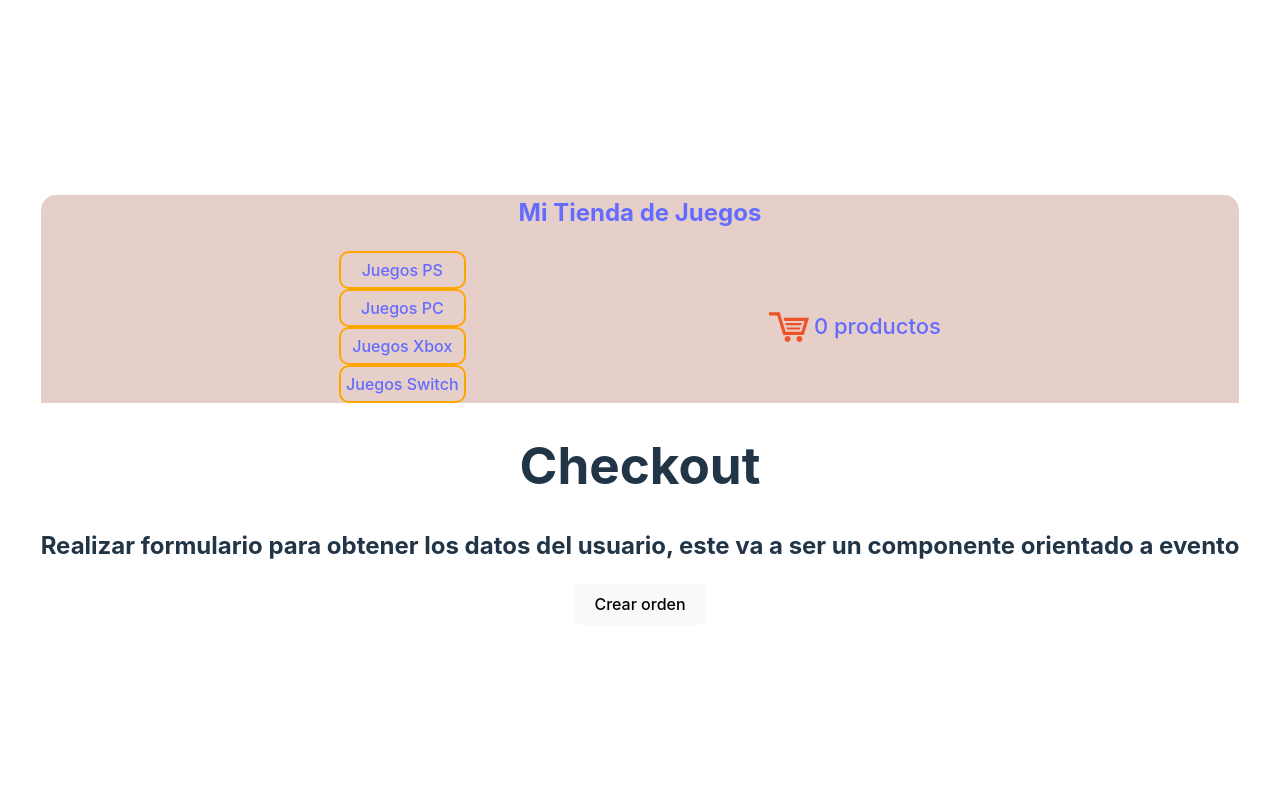
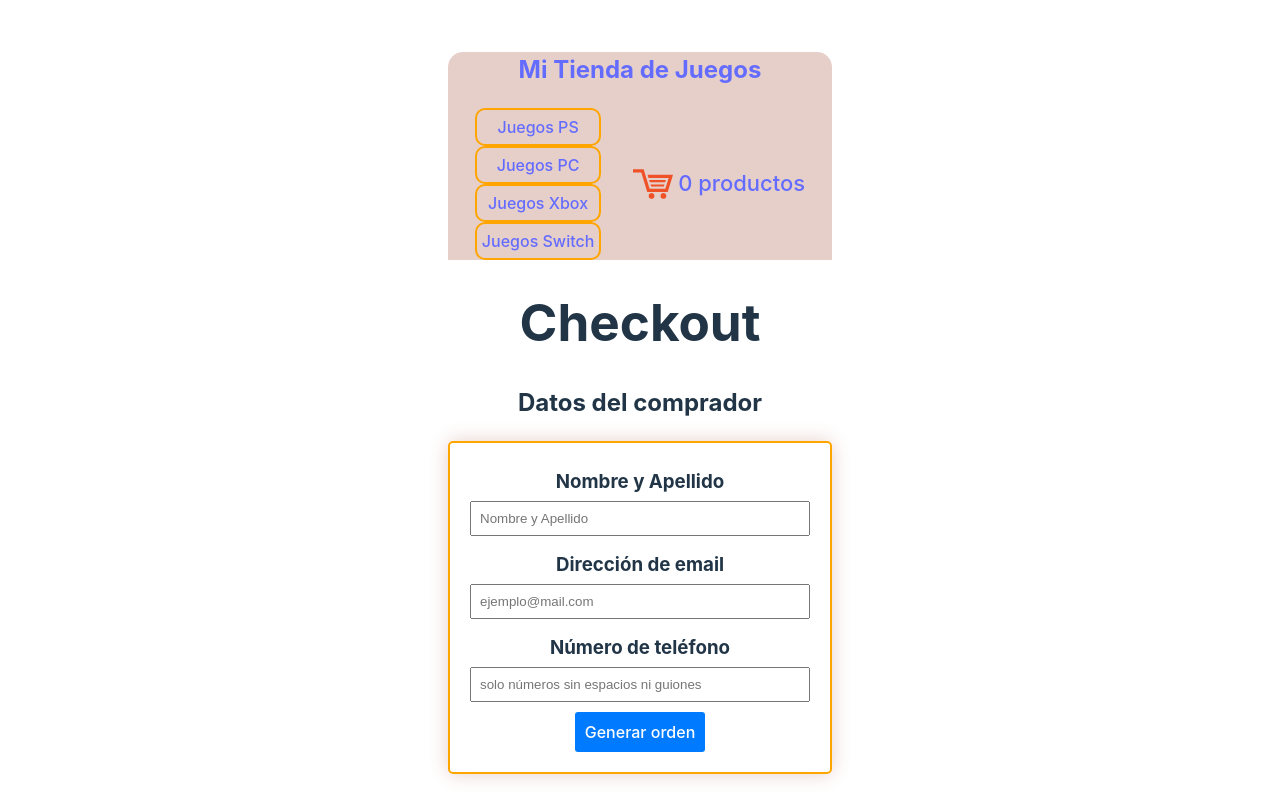
Before and after one commit to miltonriver/EntregaFinalMiltonPetitfour, a React (Vite) app: page /checkout in a window 1280 px wide. Built offline with nearby package versions, Linux system fonts and the light colour scheme.

Commit message:
commit antes de instalar Aweet Alert 2 para React con casi todo funcionando, falta terminar problemas de items repetidos en el carrito

```diff
--- a/src/components/Cart/Cart.jsx
+++ b/src/components/Cart/Cart.jsx
@@ -2,7 +2,7 @@ import "./Cart.css"
 import eliminar from "../../assets/eliminar.png"
 import { useCart } from "../../context/CartContext"
 import { Link } from"react-router-dom"
-import Item from "../Item/Item"
+//import Item from "../Item/Item"
 
 export const Cart = () => {
     const { cart, clearCart, removeItem, totalQuantity, total } = useCart()
--- a/src/components/CartWidget/CartWidget.jsx
+++ b/src/components/CartWidget/CartWidget.jsx
@@ -7,7 +7,7 @@ const CartWidget = () => {
     const { totalQuantity } = useCart()
     console.log(totalQuantity + " Productos agregados")
     return (
-        <Link to="/cart" className="CartWidget"/*  style={{display: totalQuantity > 0 ? "block" : "none"}} */>
+        <Link to="/cart" className="CartWidget" >
             <img className="carritoImagen" src={cart} alt="carrito de compras" />
             { totalQuantity } productos
 
--- a/src/components/Checkout/Checkout.jsx
+++ b/src/components/Checkout/Checkout.jsx
@@ -1,26 +1,89 @@
+import "./Checkout.css"
+import { useState } from "react"
 import { useCart } from "../../context/CartContext"
+import { getDocs, collection, query, where, documentId, writeBatch, addDoc } from "firebase/firestore"
+import { db } from "../../services/firebase/firebaseConfig"
+import ContactForm from "../ContactForm/ContactForm"
 
 const Checkout = () => {
-    const { cart, total } = useCart()
+    const [orderId, setOrderId] = useState("")
+    const [loading, setLoading] = useState(false)
+    const { cart, total, clearCart } = useCart()
 
-    const createOrder = (userData) => {
-        const objOrder = {
-            buyer: {
-                name: "milton Petitfour",
-                email: "mio@gmail.com",
-                phone: "12365465" //datos harcodeados, debo obtenerlos del formulario una vez creado e ingresados por el usuario {userData} importados desde el formulario
-            },
-            items: cart,
-            total
+    const createOrder = async (userData) => {
+        try {
+            setLoading(true)
+
+            const objOrder = {
+                buyer: {
+                    name: userData.name,
+                    email: userData.email,
+                    phone: userData.phone //datos harcodeados, debo obtenerlos del formulario una vez creado e ingresados por el usuario {userData} importados desde el formulario
+                },
+                items: cart,
+                total
+            }
+
+            const batch = writeBatch(db)
+            const outOfStock = []
+
+            const ids = cart.map(prod => prod.id)
+
+            const productsRef = query(collection(db, "products"), where(documentId(), "in", ids))
+
+            //getDocs(productsRef).then(QuerySnapshot => {})
+            //const QuerySnapshot = await getDocs(productsRef)
+
+            const { docs } = await getDocs(productsRef)
+
+            docs.forEach(async documentSnapshot => {
+                const fields = documentSnapshot.data()
+                const stockDb = fields.stock
+
+                const productAddedToCart = cart.find(prod => prod.id === documentSnapshot.id)
+                const prodQuantity = productAddedToCart.quantity
+
+                if (stockDb >= prodQuantity) {
+                    batch.update(documentSnapshot.ref, { stock: stockDb - prodQuantity })
+                } else {
+                    outOfStock.push({ id: documentSnapshot.id, ...fields })
+                    console.log(outOfStock)
+                }
+
+                if (outOfStock.length === 0) {
+                    const ordersRef = collection(db, "orders")
+
+                    const { id } = await addDoc(ordersRef, objOrder)
+                    batch.commit()
+                    clearCart()
+                    setOrderId(id)
+                } else {
+                    console.log(`El producto ${fields.name} no se encuentra en stock`)
+                    //<h2>`El producto ${fields.name} no se encuentra en stock`</h2>
+                }
+            })
+
+        } catch (error) {
+            console.error("Hubo un error generando su orden")
+        } finally {
+            setLoading(false)
         }
+    }
+
+    if(loading) {
+        return <h1>Se está generando la orden de su pedido...</h1>
+    }
+
+    if(orderId) {
+        return (<h1>El id de su orden es: {orderId}</h1>)
 
     }
+
     return (
         <>
             <h1>Checkout</h1>
-            <h2>Realizar formulario para obtener los datos del usuario, este va a ser un componente orientado a evento</h2>
-
-            <button onClick={createOrder}>Crear orden</button> {/* este boton estaría dentro del formulario, el evento onClick debe ser un evento onSubmit porque está adentro del formulario */}
+            <h2>Datos del comprador</h2>
+            <ContactForm onCreate={createOrder} />
         </>
     )
 }
--- /dev/null
+++ b/src/components/ContactForm/ContactForm.css
@@ -0,0 +1,53 @@
+.alert {
+    position: fixed;
+    top: 50%;
+    left: 50%;
+    transform: translate(-50%, -50%);
+    background-color: white;
+    padding: 20px;
+    text-align: center;
+    border-radius: 5px;
+    box-shadow: 0 0 10px rgba(0, 0, 0, 0.2);
+}
+
+.alert button {
+    margin-top: 10px;
+}
+
+.contenedorFormulario {
+    display: flex;
+    justify-content: center;
+    align-items: center;
+}
+
+.formularioCompra {
+    display: flex;
+    flex-direction: column;
+    align-items: center;
+    padding: 20px;
+    border: 2px solid orange;
+    border-radius: 5px;
+    box-shadow: 0 0 20px #e6cfc9;
+}
+
+.formularioCompra h3 {
+    margin: 5px;
+}
+
+.formularioCompra input {
+    width: 320px;
+    margin-bottom: 10px;
+    padding: 8px;
+}
+
+.formularioCompra button {
+    padding: 10px;
+    background-color: #007bff;
+    color: #fff;
+    border: none;
+    border-radius: 3px;
+    cursor: pointer;
+}
+.formularioCompra button:hover {
+    font-size: 20px;
+}
--- /dev/null
+++ b/src/components/ContactForm/ContactForm.jsx
@@ -0,0 +1,41 @@
+import "./ContactForm.css"
+import { useState } from "react"
+
+const ContactForm = ({ onCreate }) => {
+    const [name, setName] = useState("")
+    const [email, setEmail] = useState("")
+    const [phone, setPhone] = useState("")
+
+    const handleSubmit = (e) => {
+        e.preventDefault()
+
+        if (!name || !email || !phone){
+            alert("Por favor completa todos los campos requeridos")
+            return;
+        }
+
+        const phoneRegex = /^[0-9]+$/;
+        if (!phoneRegex.test(phone)) {
+            alert('El teléfono solo puede contener números.');
+            return;
+        }
+
+        onCreate({ name, email, phone })
+    }
+
+    return (
+        <div className="contenedorFormulario">
+            <form onSubmit={handleSubmit} className="formularioCompra">
+                <h3>Nombre y Apellido</h3>
+                <input value={name} placeholder="Nombre y Apellido" onChange={(e) => setName(e.target.value)} />
+                <h3>Dirección de email</h3>
+                <input value={email} placeholder="ejemplo@mail.com" onChange={(e) => setEmail(e.target.value)} />
+                <h3>Número de teléfono</h3>
+                <input value={phone} placeholder="solo números sin espacios ni guiones" onChange={(e) => setPhone(e.target.value)} />
+                <button>Generar orden</button>
+            </form>
+        </div>
+    )
+}
+
+export default ContactForm
--- a/src/components/ItemDetail/ItemDetail.css
+++ b/src/components/ItemDetail/ItemDetail.css
@@ -1,3 +1,7 @@
+.seccionItemDetail p {
+    font-size: 20px;
+}
+
 .linkTerminarCompra {
     border: solid 2px orange;
     padding: 5px 15px;
--- a/src/components/ItemDetail/ItemDetail.jsx
+++ b/src/components/ItemDetail/ItemDetail.jsx
@@ -11,7 +11,7 @@ const ItemDetail = ({id, name, img, category, description, price, stock }) => {
 
     const handleOnAdd = (quantity) => {
         setQuantityAdded(quantity)
-        console.log(`se agregaron ${quantity} unidades de ${name}`)
+        alert(`se agregaron ${quantity} unidades de ${name}`)
 
         const item = {
             id, name, price, img, quantity
@@ -29,9 +29,12 @@ const ItemDetail = ({id, name, img, category, description, price, stock }) => {
             <picture>
                 <img src={img} alt={name} style={{width:150}}/>
             </picture>
-            <section>
+            <section className="seccionItemDetail">
                 <p>
                     Categoria: <b>{category}</b>
+                </p>
+                <p>
+                    Stock disponible: <b>{stock} unidades</b>
                 </p>
                 <p>
                     Descripción: {description}
--- a/src/components/ItemDetailContainer/ItemDetailContainer.jsx
+++ b/src/components/ItemDetailContainer/ItemDetailContainer.jsx
@@ -6,10 +6,13 @@ import { getProductById } from "../../services/firebase/firestore/products"
 
 const ItemDetailContainer = () => {
     const [product, setProduct] = useState(null)
+    const [loading, setLoading] = useState(false)
 
     const { itemId } = useParams()
 
     useEffect(() => {
+        setLoading(true)
+
         getProductById(itemId)
             .then(response => {
                 setProduct(response)
@@ -17,7 +20,18 @@ const ItemDetailContainer = () => {
             .catch(error => {
                 console.error(error)
             })
+            .finally(() => {
+                setLoading(false)
+            })
     }, [itemId])
+
+    if(loading){
+        return <h2>Buscando producto seleccionado</h2>
+    }
+
+    if(!product){
+        return <h1>No existe ningún producto en esta categoría</h1>
+    }
 
     return (
         <div>
--- a/src/components/ItemListContainer/ItemListContainer.jsx
+++ b/src/components/ItemListContainer/ItemListContainer.jsx
@@ -5,10 +5,13 @@ import { getProducts } from "../../services/firebase/firestore/products"
 
 const ItemListContainer = ({greetings}) => {
     const [products, setProducts] = useState([])
+    const [loading, setLoading] = useState(false)
 
     const { categoryId } = useParams()
 
     useEffect(() => {
+        setLoading(true)
+
         const asyncFunction = () => getProducts(categoryId)
 
         asyncFunction(categoryId)
@@ -18,7 +21,18 @@ const ItemListContainer = ({greetings}) => {
             .catch(error => {
                 console.error(error)
             })
+            .finally(() => {
+                setLoading(false)
+            })
     }, [categoryId])
+
+    if(loading){
+        return <h2>Cargando productos...</h2>
+    }
+
+    if(products.length === 0) {
+        return <h1>No existen productos para esta categoría</h1>
+    }
 
     return(
         <div>
--- a/src/components/Navbar/NavBar.jsx
+++ b/src/components/Navbar/NavBar.jsx
@@ -13,7 +13,7 @@ const NavBar = () => {
                     <NavLink to={`/category/Playstation`} className="navegadorPorCategoria" >Juegos PS</NavLink>
                     <NavLink to={`/category/PC`} className="navegadorPorCategoria">Juegos PC</NavLink>
                     <NavLink to={`/category/Xbox`} className="navegadorPorCategoria">Juegos Xbox</NavLink>
-                    <NavLink to={`/category/Nintendo Switch`} className="navegadorPorCategoria">Juegos Switch</NavLink>
+                    <NavLink to={`/category/Nintendo`} className="navegadorPorCategoria">Juegos Switch</NavLink>
                 </div>
                 <CartWidget />
             </div>
```
Also changed, not shown: src/components/Checkout/Checkout.css (added).
